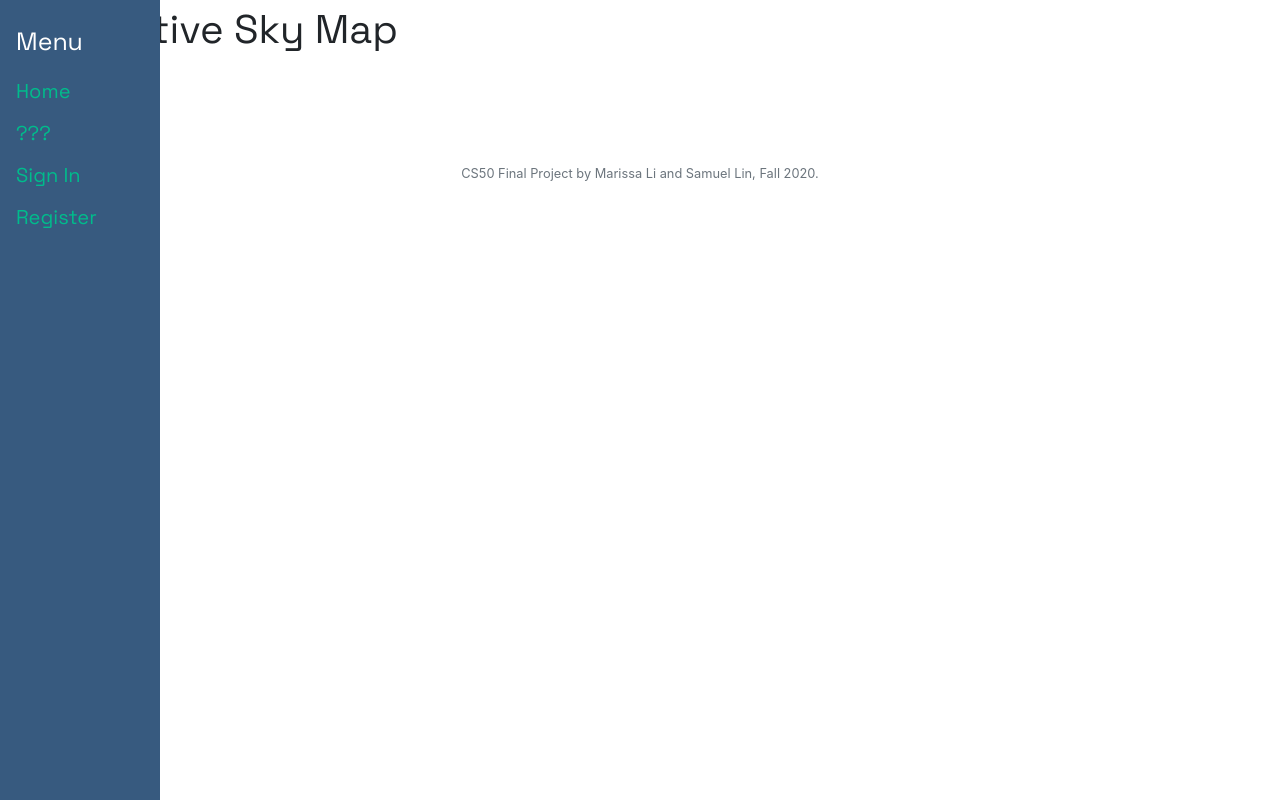
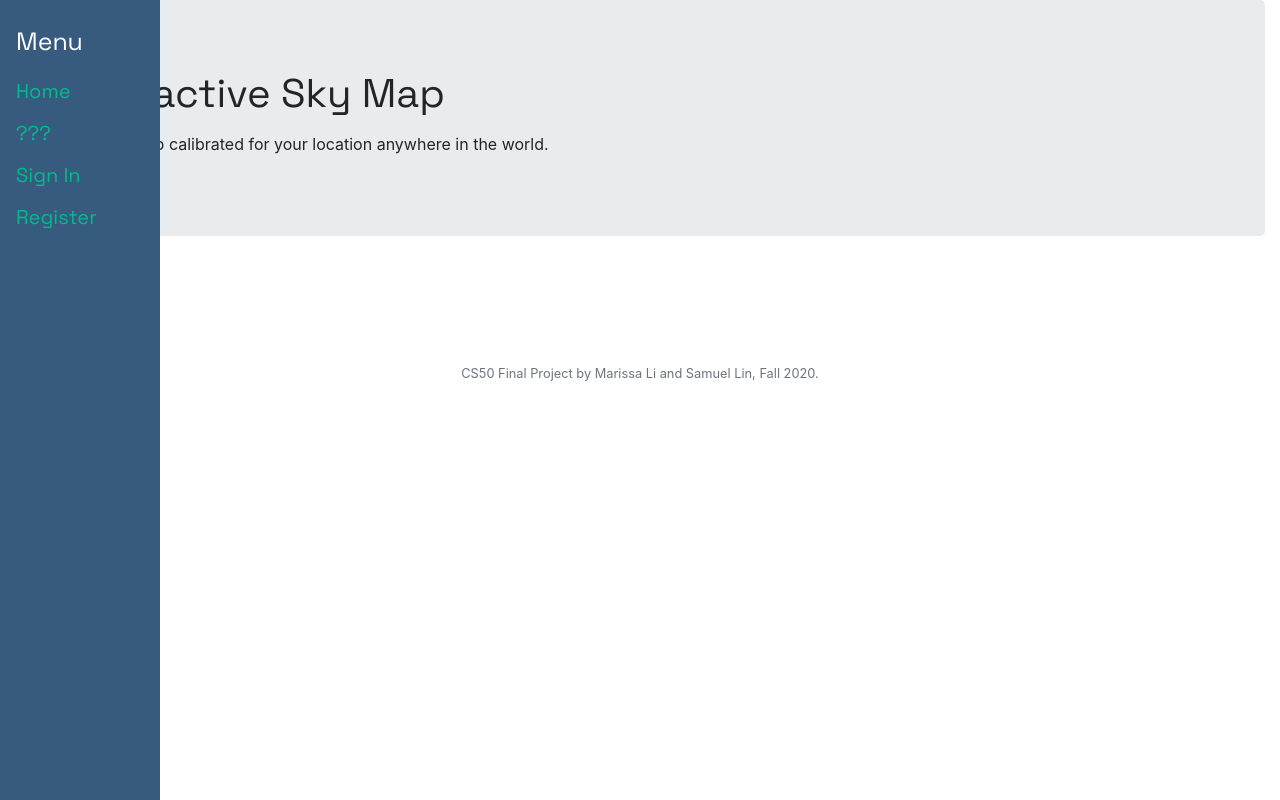
Before and after one commit to samuellin01/CS50-Final-Project, a Flask app: page / in a window 1280 px wide. Run offline with Flask 2, Linux system fonts and the light colour scheme; some libraries are stand-ins or nearby versions.

Commit message:
More updates

```diff
--- a/templates/layout.html
+++ b/templates/layout.html
@@ -14,7 +14,7 @@
         <link rel="stylesheet" href="https://cdn.jsdelivr.net/npm/bootstrap@4.5.3/dist/css/bootstrap.min.css" integrity="sha384-TX8t27EcRE3e/ihU7zmQxVncDAy5uIKz4rEkgIXeMed4M0jlfIDPvg6uqKI2xXr2" crossorigin="anonymous">
 
         <!-- https://favicon.io/-->
-        <link href="/static/constellation.png" rel="icon" type = "image/png">
+        <link href="/static/constellation.png" rel="icon" type="image/png">
 
         <link href="/static/styles.css" rel="stylesheet">
 
@@ -28,9 +28,15 @@
 
     <body>
 
-        <header>
-            <h1>Interactive Sky Map</h1>
-        </header>
+        <div class="container-fluid">
+          <div class="jumbotron">
+              <h1>Interactive Sky Map</h1>
+                <p>A dark sky map calibrated for your location anywhere in the world. </p>
+          </div>
+        </div>
+
+
+
         <div class="sidenav">
             <h1>Menu</h1>
             <a class="nav-item" href="#">Home</a>
```
